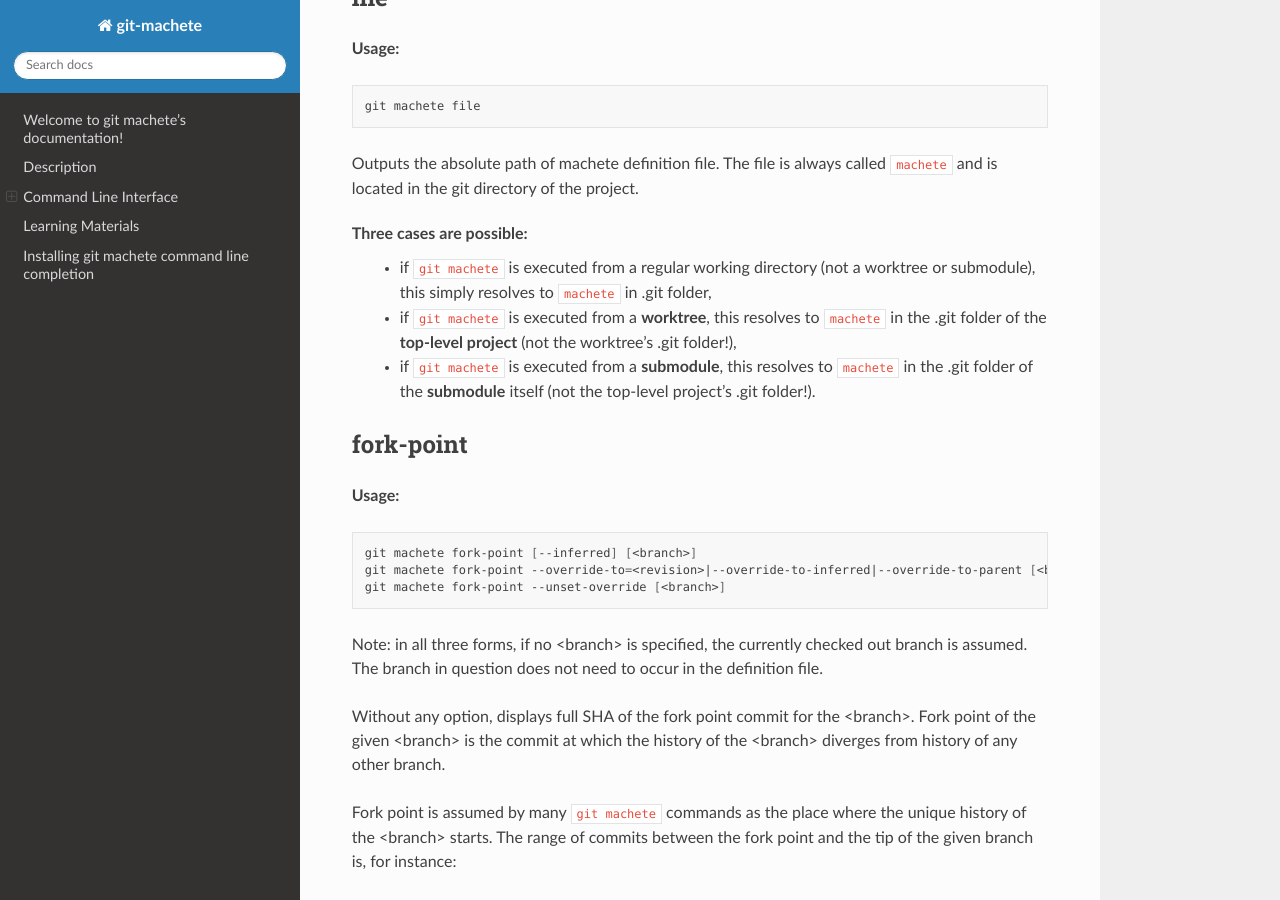
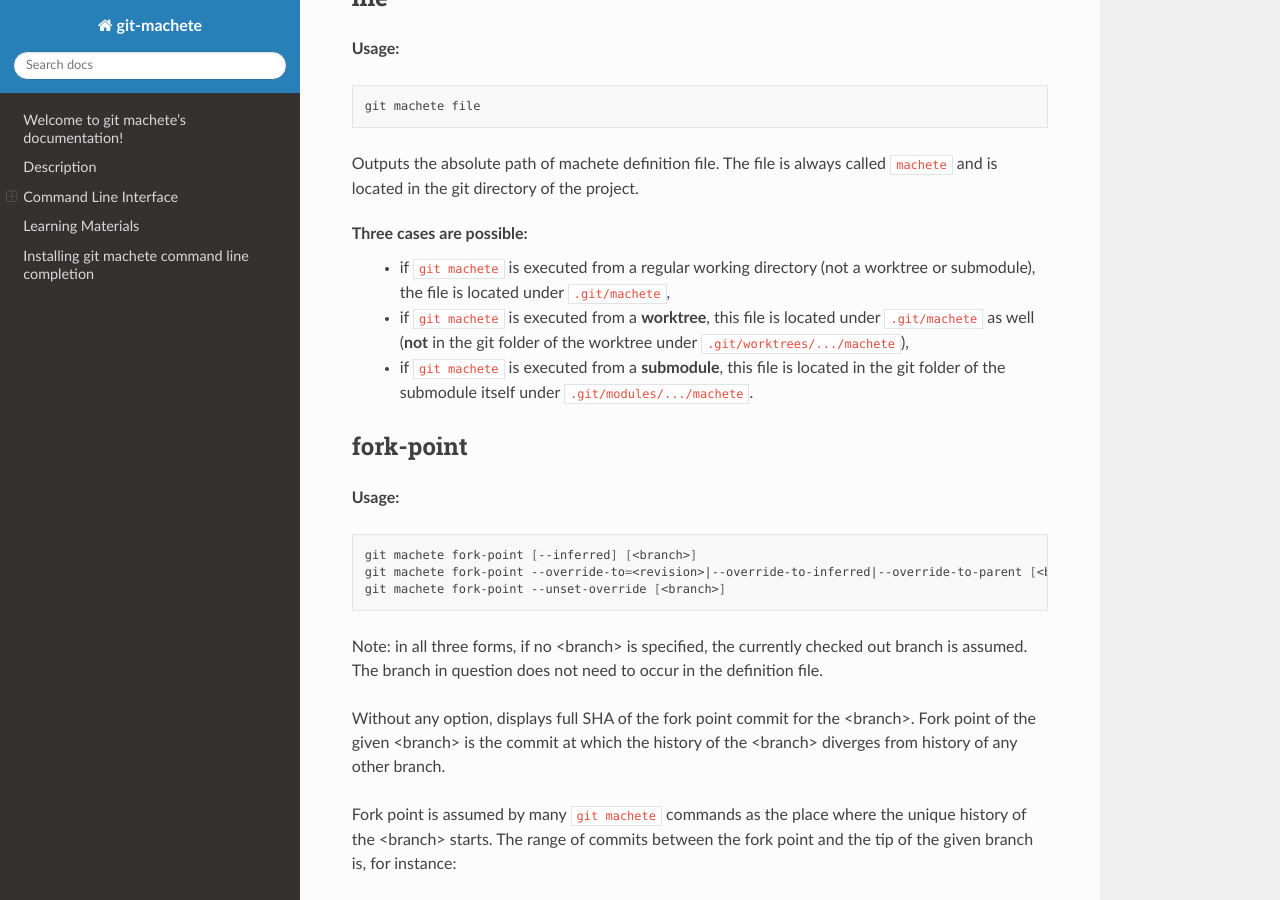
Before and after one commit to VirtusLab/git-machete, a Sphinx documentation site: the page built from docs/source/index.rst, in a window 1280 px wide and 900 px high, scrolled down 7799 px. Built offline with Sphinx 7.4.7 and the Read the Docs theme 2.0.0, drawn with Linux system fonts in a browser that asks for light colours; some of the changed text lies outside the part shown.

Commit message:
Make sure that machete file for worktrees is sought for in the top-level git dir - 3rd round of fixes

```diff
--- a/docs/source/cli_help/discover.rst
+++ b/docs/source/cli_help/discover.rst
@@ -9,7 +9,7 @@
     git machete discover [-C|--checked-out-since=<date>] [-l|--list-commits] [-r|--roots=<branch1>,<branch2>,...] [-y|--yes]
 
 Discovers and displays tree of branch dependencies using a heuristic based on reflogs and asks whether to overwrite the existing definition :ref:`file` with the new discovered tree.
-If confirmed with a ``y[es]`` or ``e[dit]`` reply, backs up the current definition file (if it exists) as ``machete~`` and saves the new tree in the usual ``machete`` file.
+If confirmed with a ``y[es]`` or ``e[dit]`` reply, backs up the current definition file (if it exists) as ``$GIT_DIR/machete~`` and saves the new tree under the usual ``$GIT_DIR/machete`` path.
 If the reply was ``e[dit]``, additionally an editor is opened (as in :ref:`git machete edit<edit>`) after saving the new definition file.
 
 **Options:**
--- a/docs/source/cli_help/file.rst
+++ b/docs/source/cli_help/file.rst
@@ -12,6 +12,6 @@
 The file is always called ``machete`` and is located in the git directory of the project.
 
 Three cases are possible:
-    * if ``git machete`` is executed from a regular working directory (not a worktree or submodule), this simply resolves to ``machete`` in .git folder,
-    * if ``git machete`` is executed from a **worktree**, this resolves to ``machete`` in the .git folder of the **top-level project** (not the worktree's .git folder!),
-    * if ``git machete`` is executed from a **submodule**, this resolves to ``machete`` in the .git folder of the **submodule** itself (not the top-level project's .git folder!).
+    * if ``git machete`` is executed from a regular working directory (not a worktree or submodule), the file is located under ``.git/machete``,
+    * if ``git machete`` is executed from a **worktree**, this file is located under ``.git/machete`` as well (**not** in the git folder of the worktree under ``.git/worktrees/.../machete``),
+    * if ``git machete`` is executed from a **submodule**, this file is located in the git folder of the submodule itself under ``.git/modules/.../machete``.
```
Also changed, not shown: 1 other file.
